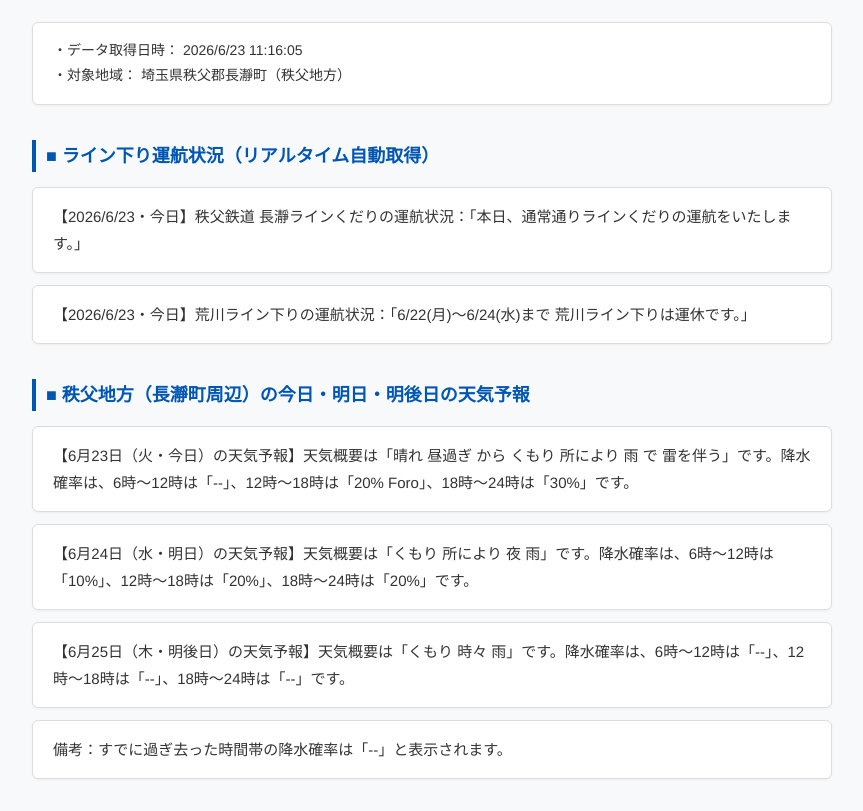
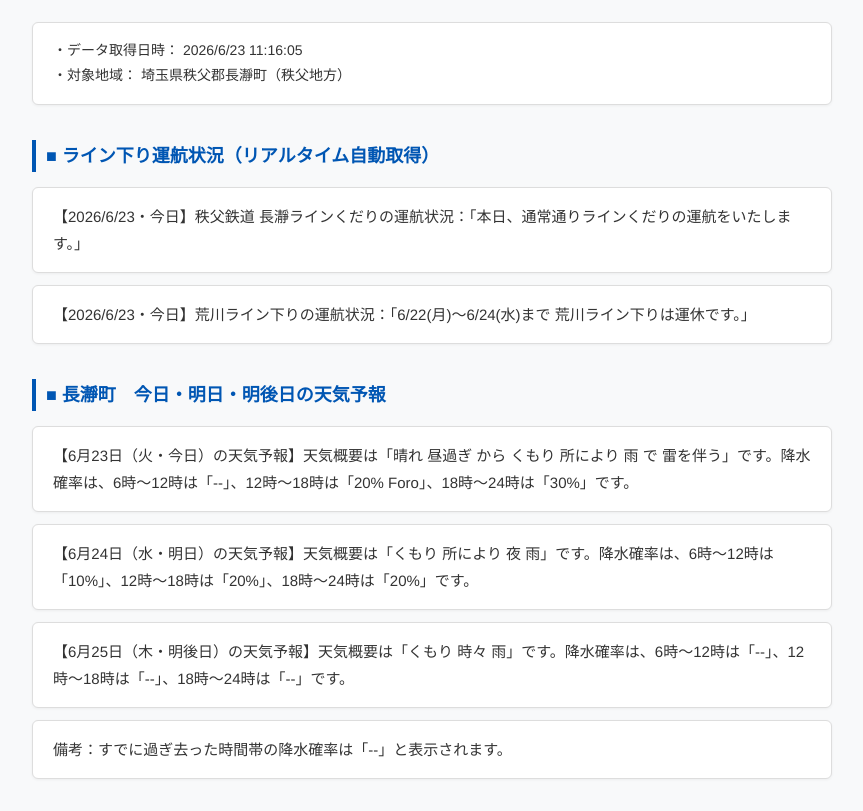
Before and after one commit to uchinoai/nagatoro_01, a plain HTML site: page index.html in a window 1280 px wide. Shown: the part 95-906 px from the top of the page, without its empty margins (208-1071 px from the left). Drawn offline with Linux system fonts and the light colour scheme.

Commit message:
Update index.html

```diff
--- a/index.html
+++ b/index.html
@@ -58,7 +58,7 @@
     <p>【2026/6/23・今日】秩父鉄道 長瀞ラインくだりの運航状況：「本日、通常通りラインくだりの運航をいたします。」</p>
     <p>【2026/6/23・今日】荒川ライン下りの運航状況：「6/22(月)～6/24(水)まで 荒川ライン下りは運休です。」</p>
 
-    <h2>■ 秩父地方（長瀞町周辺）の今日・明日・明後日の天気予報</h2>
+    <h2>■ 長瀞町　今日・明日・明後日の天気予報</h2>
     <p>【6月23日（火・今日）の天気予報】天気概要は「晴れ 昼過ぎ から くもり 所により 雨 で 雷を伴う」です。降水確率は、6時～12時は「--」、12時～18時は「20% Foro」、18時～24時は「30%」です。</p>
     <p>【6月24日（水・明日）の天気予報】天気概要は「くもり 所により 夜 雨」です。降水確率は、6時～12時は「10%」、12時～18時は「20%」、18時～24時は「20%」です。</p>
     <p>【6月25日（木・明後日）の天気予報】天気概要は「くもり 時々 雨」です。降水確率は、6時～12時は「--」、12時～18時は「--」、18時～24時は「--」です。</p>
```
